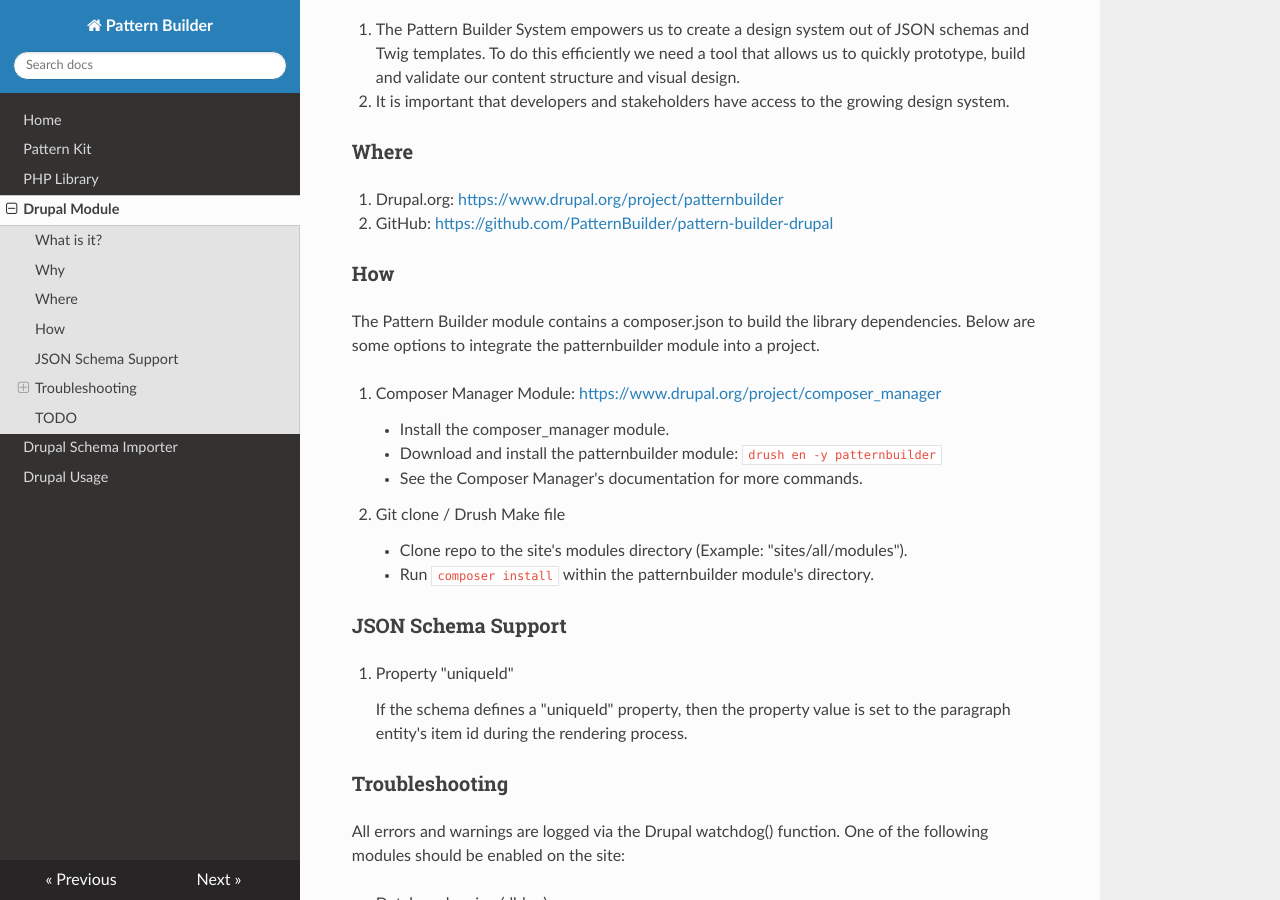
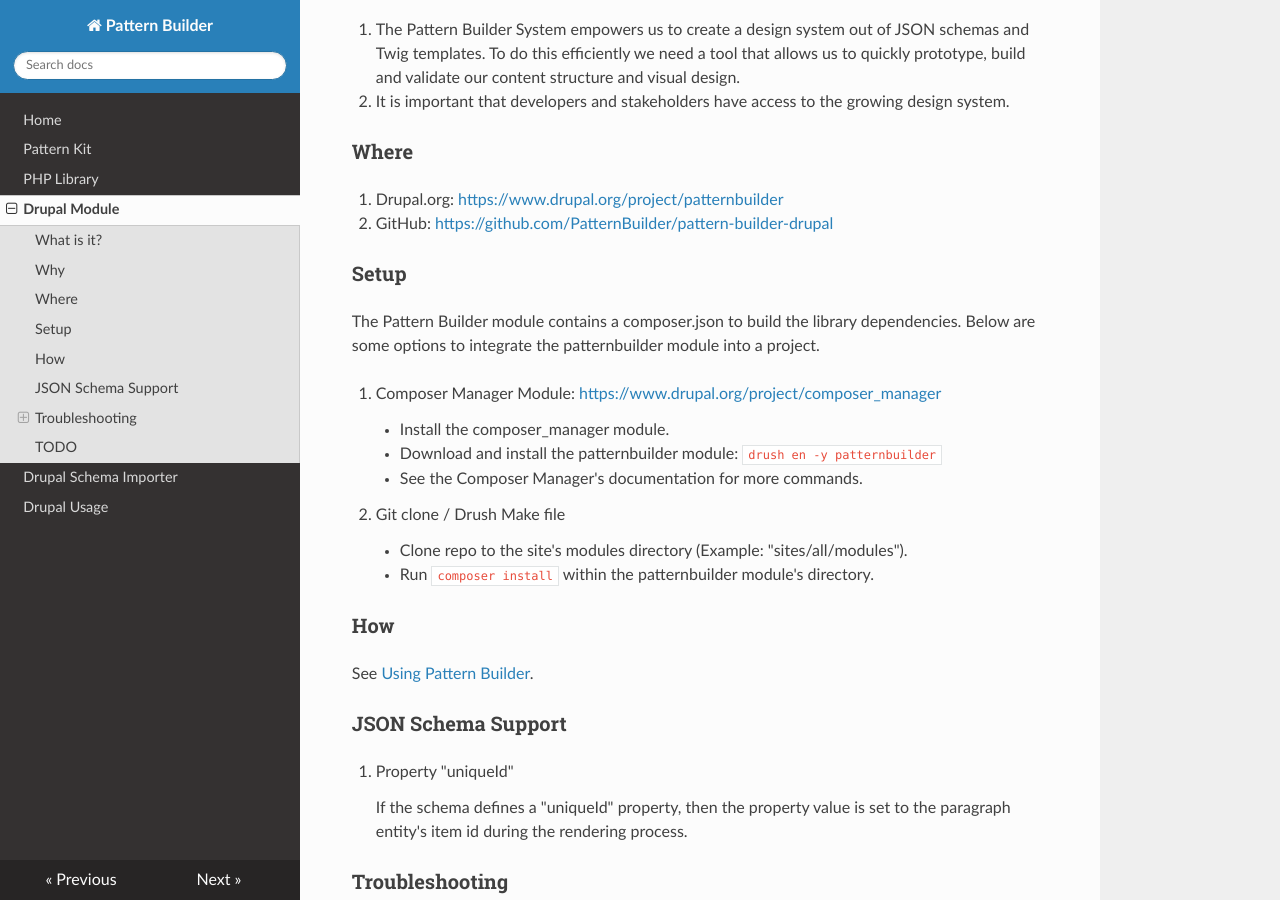
Before and after one commit to PatternBuilder/patternbuilder.github.io, an MkDocs documentation site: the page built from docs/pattern_builder_module.md, in a window 1280 px wide and 900 px high, scrolled down 381 px. Built offline with MkDocs 1.6.1, drawn with Linux system fonts in a browser that asks for light colours; nearby versions of some CDN libraries; old or Windows-style settings are respelled for this version of MkDocs.

Commit message:
update module how section

```diff
--- a/docs/pattern_builder_module.md
+++ b/docs/pattern_builder_module.md
@@ -25,7 +25,7 @@
 1. GitHub: [https://github.com/PatternBuilder/pattern-builder-drupal](https://github.com/PatternBuilder/pattern-builder-drupal)
 
 
-### How
+### Setup
 
 The Pattern Builder module contains a composer.json to build the library dependencies.
 Below are some options to integrate the patternbuilder module into a project.
@@ -38,6 +38,13 @@
 1. Git clone / Drush Make file
     - Clone repo to the site's modules directory (Example: "sites/all/modules").
     - Run `composer install` within the patternbuilder module's directory.
+
+
+### How
+
+See [Using Pattern Builder](using_pattern_builder.md).
+
+
 
 ### JSON Schema Support
 
```
